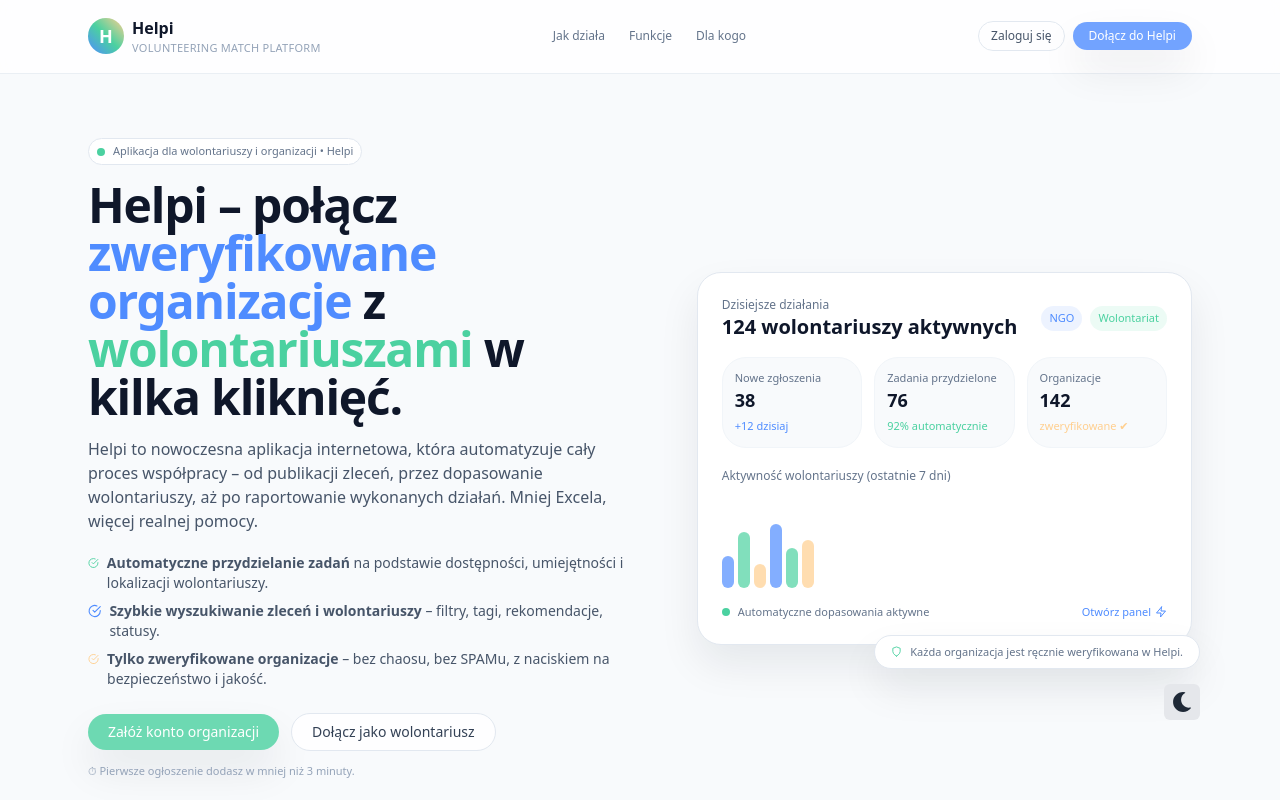
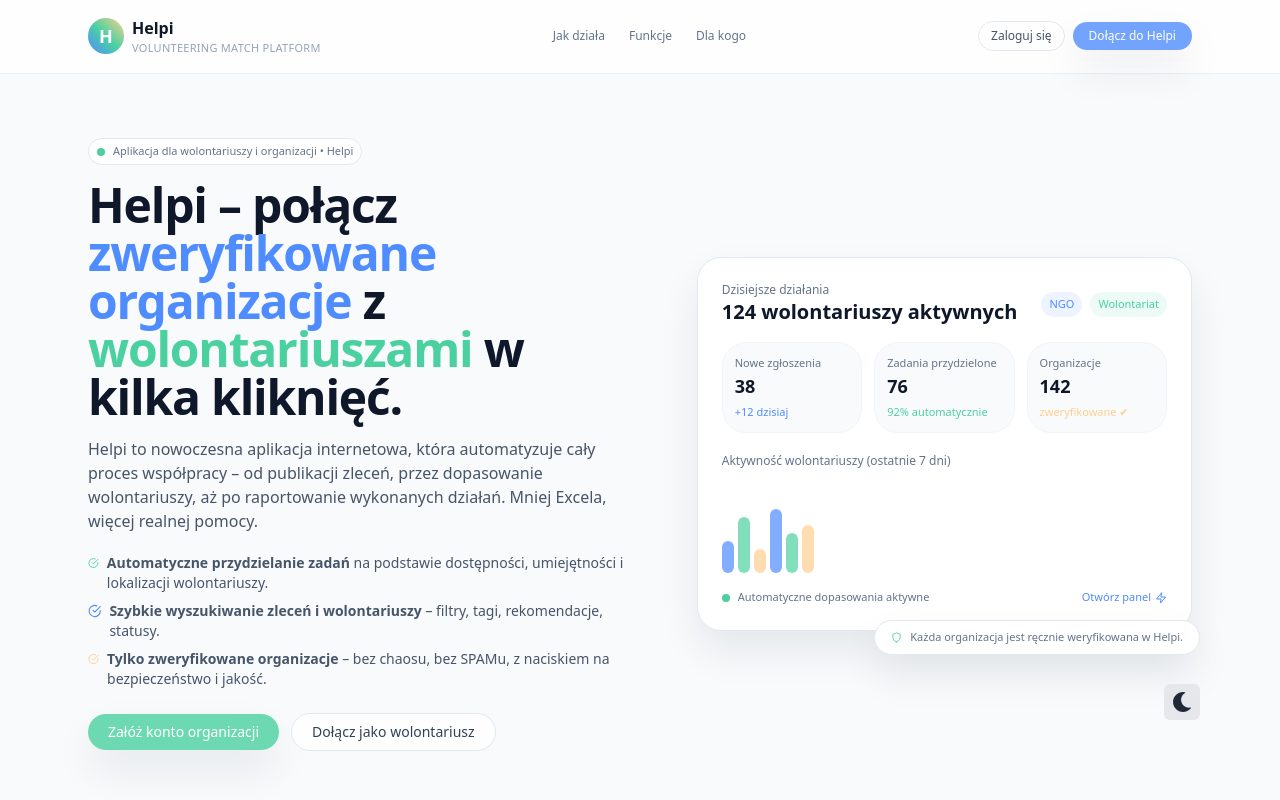
Before and after one commit to gospekto/BITFESTIVAL2025, a React app in the folder frontend/: page / in a window 1280 px wide. Shown: the top 800 px of the page. Built offline with nearby package versions, Linux system fonts and the light colour scheme; the HTML template or start-up script is replaced by a standard one.

Commit message:
Small Change

```diff
--- a/frontend/src/pages/HomePage.jsx
+++ b/frontend/src/pages/HomePage.jsx
@@ -114,9 +114,7 @@
                 >
                   Dołącz jako wolontariusz
                 </Link>
-                <p className="text-[11px] text-slate-400 dark:text-slate-500">
-                  ⏱ Pierwsze ogłoszenie dodasz w mniej niż 3 minuty.
-                </p>
+
               </div>
             </div>
 
```
